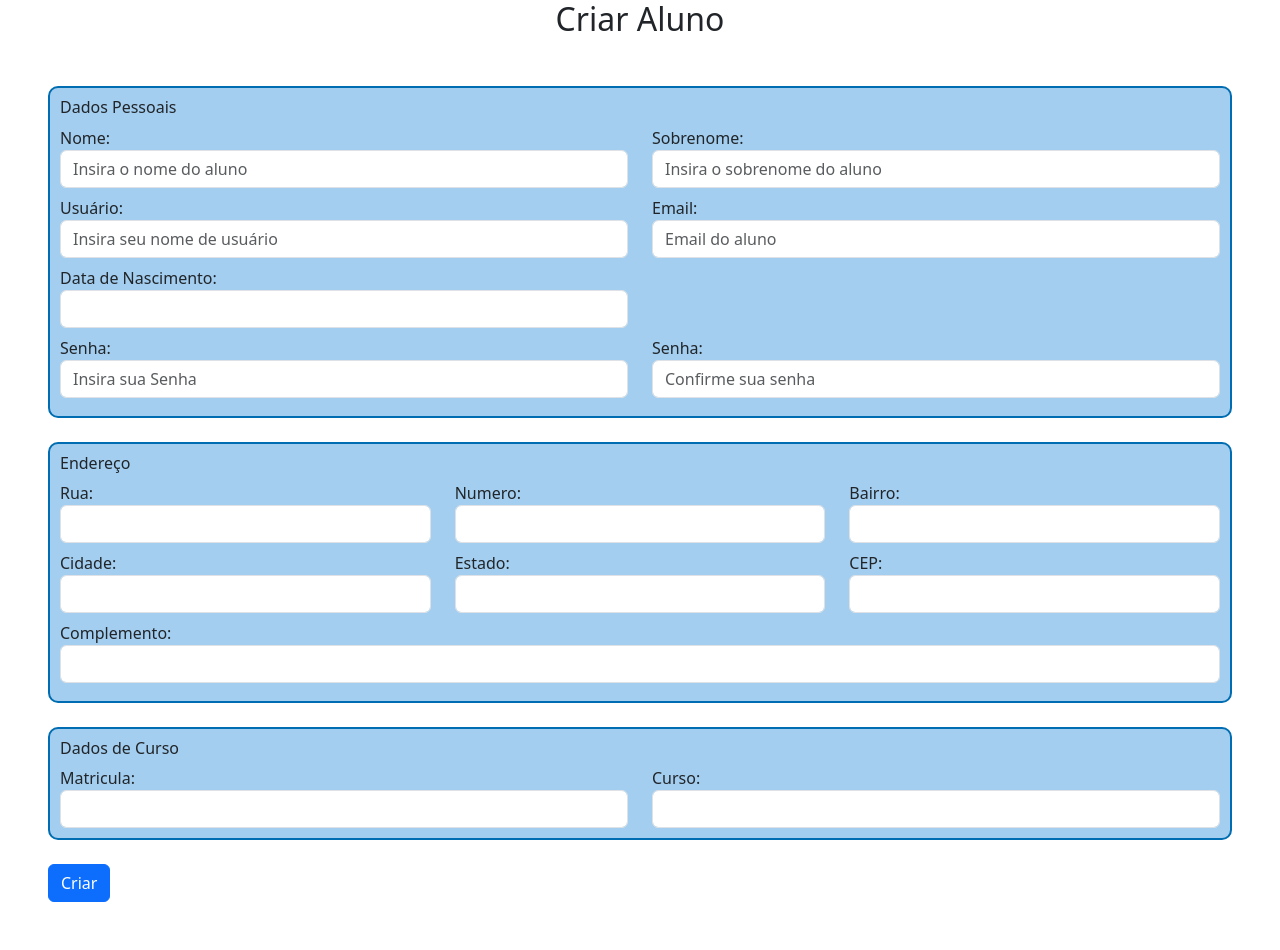
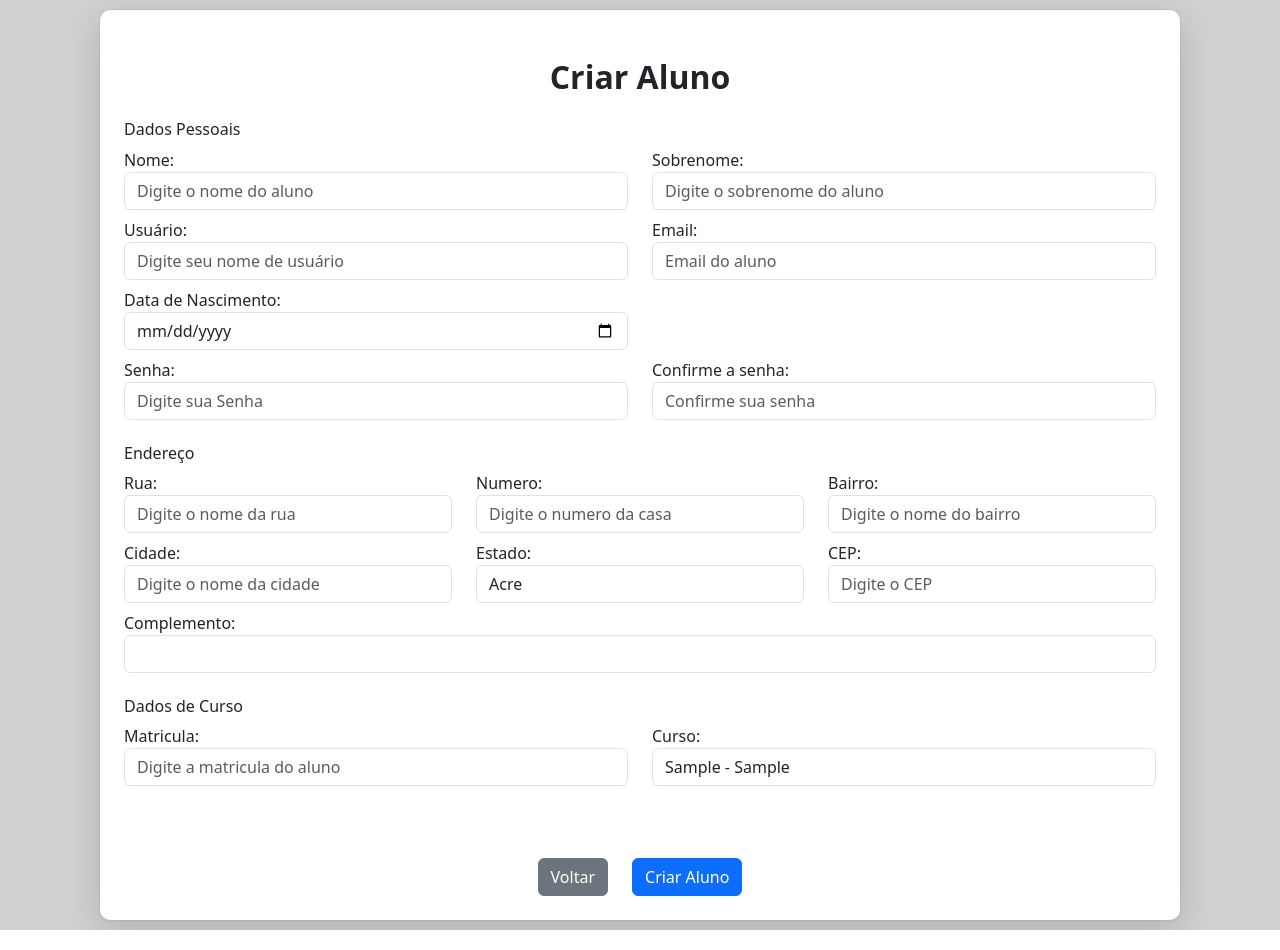
Before and after one commit to leonhardc/biblioteca, a Django app: page /usuario/criar-aluno/ in a window 1280 px wide. Run offline with Django 5.2, Linux system fonts and the light colour scheme; tables that the repository leaves empty hold one stand-in row (values such as "Sample post").

Commit message:
PROJECT UPDATE - Atualização no template do formulario de cadastro de aluno e codificação da validação dos campos do formulário de cadastro de alunos.

```diff
--- a/templates/form.html
+++ b/templates/form.html
@@ -10,49 +10,97 @@
             margin:0;
             padding: 0;
         }
-        #dados-pessoais, #endereco, #dados-curso{
-            padding: 10px;
-            background-color: #a3ceef;
-            border: solid 2px #006db2;
+        body {
+            background-color: #d0d1d2;
+        }
+        form{
+            padding: 20px;
+            background-color: #fff;
+            margin: 10px 100px;
+            box-shadow: rgba(0, 0, 0, 0.16) 0px 10px 36px 0px, rgba(0, 0, 0, 0.06) 0px 0px 0px 1px;
             border-radius: 10px;
         }
     </style>
 </head>
 <body>
-    <h2 style="text-align: center;">Criar Aluno</h2>
-    <form class="m-4 p-4" action="">
+    <form class="p-4" action="{% url 'usuario:criar-aluno' %}" method="POST">
+        <h2 class="my-4" style="text-align: center;"><strong>Criar Aluno</strong></h2>
         {% csrf_token %}
         <div id="dados-pessoais" class="mb-4">
             <h6>Dados Pessoais</h6>
             <div class="row mb-2">
+                <!-- TODO: Implementar separadamente label, campo e error -->
                 <div class="col">
-                    {{form.nome.as_field_group}}
+                    {{form.nome.label_tag}}
+                    {{form.nome}}
+                    {% if form.nome.error %}
+                        <div class="alert alert-danger mt-2">
+                            {{form.nome.errors}}
+                        </div>
+                    {% endif %}
                 </div>
                 <div class="col">
-                    {{form.sobrenome.as_field_group}}
+                    {{form.sobrenome.label_tag}}
+                    {{form.sobrenome}}
+                    {% if form.sobrenome.error %}
+                        <div class="alert alert-danger mt-2">
+                            {{form.sobrenome.errors}}
+                        </div>
+                    {% endif %}
                 </div>
             </div>
             <div class="row mb-2">
                 <div class="col">
-                    {{form.usuario.as_field_group}}
+                    <!-- TODO: Implementar função em javascript para sujerir usuário -->
+                    {{form.usuario.label_tag}}
+                    {{form.usuario}}
+                    {% if  form.usuario.errors %}
+                        <div class="alert alert-danger mt-2">
+                            {{form.usuario.errors}}
+                        </div>
+                    {% endif %}
                 </div>
                 <div class="col">
-                    {{form.email.as_field_group}}
+                    {{form.email.label_tag}}
+                    {{form.email}}
+                    {% if form.email.errors %}
+                        <div class="alert alert-danger mt-2">
+                            {{form.email.errors}}
+                        </div>
+                    {% endif %}
                 </div>
             </div>
             <div class="row mb-2">
                 <div class="col">
-                    {{form.data_nascimento.as_field_group}}
+                    {{form.data_nascimento.label_tag}}
+                    {{form.data_nascimento}}
+                    {% if form.data_nascimento.errors %}
+                        <div class="alert alert-danger mt-2">
+                            {{form.data_nascimento.errors}}
+                        </div>
+                    {% endif %}
                 </div>
                 <div class="col">
                 </div>
             </div>
             <div class="row mb-2">
                 <div class="col">
-                    {{form.senha.as_field_group}}
+                    {{form.senha.label_tag}}
+                    {{form.senha}}
+                    {% if form.senha.errors %}
+                        <div class="alert alert-danger mt-2">
+                            {{form.senha.errors}}
+                        </div>
+                    {% endif %}
                 </div>
                 <div class="col">
-                    {{form.senha_confirmacao.as_field_group}}
+                    {{form.senha_confirmacao.label_tag}}
+                    {{form.senha_confirmacao}}
+                    {% if form.senha_confirmacao.errors %}
+                        <div class="alert alert-danger mt-2">
+                            {{form.senha_confirmacao.errors}}
+                        </div>
+                    {% endif %}
                 </div>
             </div>
         </div>
@@ -60,40 +108,103 @@
             <h6>Endereço</h6>
             <div class="row mb-2">
                 <div class="col">
-                    {{form.rua.as_field_group}}
+                    {{form.rua.label_tag}}
+                    {{form.rua}}
+                    {% if form.rua.errors %}
+                        <div class="alert alert-danger mt-2">
+                            {{form.rua.errors}}
+                        </div>
+                    {% endif %}
                 </div>
                 <div class="col">
-                    {{form.numero.as_field_group}}
+                    {{form.numero.label_tag}}
+                    {{form.numero}}
+                    {% if form.numero.errors %}
+                        <div class="alert alert-danger mt-2">
+                            {{form.numero.errors}}
+                        </div>
+                    {% endif %}
                 </div>
                 <div class="col">
-                    {{form.bairro.as_field_group}}
+                    {{form.bairro.label_tag}}
+                    {{form.bairro}}
+                    {% if form.bairro.errors %}
+                        <div class="alert alert-danger mt-2">
+                            {{form.bairro.errors}}
+                        </div>
+                    {% endif %}
                 </div>
             </div>
             <div class="row mb-2">
                 <div class="col">
-                    {{form.cidade.as_field_group}}
+                    {{form.cidade.label_tag}}
+                    {{form.cidade}}
+                    {% if form.cidade.errors %}
+                        <div class="alert alert-danger mt-2">
+                            {{form.cidade.errors}}
+                        </div>
+                    {% endif %}
                 </div>
                 <div class="col">
-                    {{form.estado.as_field_group}}
+                    {{form.estado.label_tag}}
+                    {{form.estado}}
+                    {% if form.estado.errors %}
+                        <div class="alert alert-danger mt-2">
+                            {{form.estado.errors}}
+                        </div>
+                    {% endif %}
                 </div>
                 <div class="col">
-                    {{form.cep.as_field_group}}
+                    {{form.cep.label_tag}}
+                    {{form.cep}}
+                    {% if form.cep.errors %}
+                        <div class="alert alert-danger mt-2">
+                            {{form.cep.errors}}
+                        </div>
+                    {% endif %}
                 </div>
             </div>
             <div class="row mb-2">
                 <div class="col">
-                    {{form.complemento.as_field_group}}
+                    {{form.complemento.label_tag}}
+                    {{form.complemento}}
+                    {% if form.complemento.errors %}
+                        <div class="alert alert-danger mt-2">
+                            {{form.complemento.errors}}
+                        </div>
+                    {% endif %}
                 </div>
             </div>
         </div>
         <div id="dados-curso" class="mb-4">
             <h6>Dados de Curso</h6>
             <div class="row">
-                <div class="col">{{form.matricula.as_field_group}}</div>
-                <div class="col">{{form.curso.as_field_group}}</div>
+                <div class="col">
+                    {{form.matricula.label_tag}}
+                    {{form.matricula}}
+                    {% if form.matricula.errors %}
+                        <div class="alert alert-danger mt-2">
+                            {{form.matricula.errors}}
+                        </div>
+                    {% endif %}
+                </div>
+                <div class="col">
+                    {{form.curso.label_tag}}
+                    {{form.curso}}
+                    {% if form.curso.errors %}
+                        <div class="alert alert-danger mt-2">
+                            {{form.curso.errors}}
+                        </div>
+                    {% endif %}
+                </div>
             </div>
         </div>
-        <button class="btn btn-primary" type="submit">Criar</button>
+        <div class="row">
+            <div class="col d-flex justify-content-center mt-5">
+                <button class="btn btn-secondary me-4" type="button">Voltar</button>
+                <button class="btn btn-primary" type="submit">Criar Aluno</button>
+            </div>
+        </div>
     </form>
 </body>
 </html>
--- a/usuario/forms.py
+++ b/usuario/forms.py
@@ -1,5 +1,38 @@
 from django import forms
 from usuario.models import Aluno
+from curso.models import Curso
+from django.core.exceptions import ValidationError
+import re
+
+ESTADOS_BRASIL = (
+    ('AC', 'Acre'),
+    ('AL', 'Alagoas'),
+    ('AP', 'Amapá'),
+    ('AM', 'Amazonas'),
+    ('BA', 'Bahia'),
+    ('CE', 'Ceará'),
+    ('DF', 'Distrito Federal'),
+    ('ES', 'Espirito Santo'),
+    ('GO', 'Goiás'),
+    ('MA', 'Maranhão'),
+    ('MS', 'Mato Grosso do Sul'),
+    ('MT', 'Mato Grosso'),
+    ('MG', 'Minas Gerais'),
+    ('PA', 'Pará'),
+    ('PB', 'Paraíba'),
+    ('PR', 'Paraná'),
+    ('PE', 'Pernambuco'),
+    ('PI', 'Piauí'),
+    ('RJ', 'Rio de Janeiro'),
+    ('RN', 'Rio Grande do Norte'),
+    ('RS', 'Rio Grande do Sul'),
+    ('RO', 'Rondônia'),
+    ('RR', 'Roraima'),
+    ('SC', 'Santa Catarina'),
+    ('SP', 'São Paulo'),
+    ('SE', 'Sergipe'),
+    ('TO', 'Tocantins'),
+)
 
 class LoginForm(forms.Form):
     usuario = forms.CharField(label='Usuário', max_length=255,
@@ -8,23 +41,65 @@ class LoginForm(forms.Form):
                             widget=forms.PasswordInput(attrs={'class':'form-control', 'placeholder':'Senha', 'style': 'background-color:#e5ebf4'}))
 
 class FormularioAluno(forms.Form):
+
+    OPCOES_CURSOS = tuple([(e.cod_curso, f'{e.cod_curso} - {e.curso}') for e in Curso.objects.all()])
     # Dados Pessoais
-    nome = forms.CharField(label='Nome', max_length=50, widget=forms.TextInput(attrs={'class':'form-control', 'placeholder':'Insira o nome do aluno'}))
-    sobrenome = forms.CharField(label='Sobrenome', max_length=100, widget=forms.TextInput(attrs={'class':'form-control', 'placeholder':'Insira o sobrenome do aluno'}))
+    nome = forms.CharField(label='Nome', max_length=50, widget=forms.TextInput(attrs={'class':'form-control', 'placeholder':'Digite o nome do aluno'}))
+    sobrenome = forms.CharField(label='Sobrenome', max_length=100, widget=forms.TextInput(attrs={'class':'form-control', 'placeholder':'Digite o sobrenome do aluno'}))
     email = forms.CharField(label='Email', max_length=100, widget=forms.EmailInput(attrs={'class':'form-control', 'placeholder':'Email do aluno'}))
-    usuario = forms.CharField(label='Usuário', max_length=20, widget=forms.TextInput(attrs={'class':'form-control', 'placeholder':'Insira seu nome de usuário'}))
-    senha = forms.CharField(label='Senha', max_length=50, widget=forms.PasswordInput(attrs={'class':'form-control', 'placeholder':'Insira sua Senha'}))
-    senha_confirmacao = forms.CharField(label='Senha', max_length=50, widget=forms.PasswordInput(attrs={'class':'form-control', 'placeholder':'Confirme sua senha'}))
-    matricula=forms.CharField(label='Matricula', max_length=6, widget=forms.TextInput(attrs={'class':'form-control', 'placeholder':'Insira a matricula do Aluno'}))
-    data_nascimento = forms.DateField(label='Data de Nascimento', widget=forms.DateInput(attrs={'class':'form-control'}))
+    usuario = forms.CharField(label='Usuário', max_length=20, widget=forms.TextInput(attrs={'class':'form-control', 'placeholder':'Digite seu nome de usuário'}))
+    senha = forms.CharField(label='Senha', max_length=50, widget=forms.PasswordInput(attrs={'class':'form-control', 'placeholder':'Digite sua Senha'}))
+    senha_confirmacao = forms.CharField(label='Confirme a senha', max_length=50, widget=forms.PasswordInput(attrs={'class':'form-control', 'placeholder':'Confirme sua senha'}))
+    data_nascimento = forms.DateField(label='Data de Nascimento', widget=forms.DateInput(attrs={'type':'date', 'class':'form-control'}))
     # Endereço
-    rua = forms.CharField(label='Rua', max_length=100, widget=forms.TextInput(attrs={'class':'form-control'}))
-    numero= forms.CharField(label='Numero',max_length=6,widget=forms.TextInput(attrs={'class':'form-control'}))
-    bairro= forms.CharField(label='Bairro',max_length=100,widget=forms.TextInput(attrs={'class':'form-control'}))
-    cidade = forms.CharField(label='Cidade',max_length=50,widget=forms.TextInput(attrs={'class':'form-control'}))
-    estado= forms.CharField(label='Estado',max_length=50,widget=forms.TextInput(attrs={'class':'form-control'}))
-    cep = forms.CharField(label='CEP',max_length=8,widget=forms.TextInput(attrs={'class':'form-control'}))
-    complemento= forms.CharField(label='Complemento',max_length=200,widget=forms.TextInput(attrs={'class':'form-control'}))
+    rua = forms.CharField(label='Rua', max_length=100, widget=forms.TextInput(attrs={'class':'form-control', 'placeholder':'Digite o nome da rua'}))
+    numero = forms.CharField(label='Numero',max_length=6,widget=forms.TextInput(attrs={'class':'form-control', 'placeholder':'Digite o numero da casa'}))
+    bairro = forms.CharField(label='Bairro',max_length=100,widget=forms.TextInput(attrs={'class':'form-control', 'placeholder':'Digite o nome do bairro'}))
+    cidade = forms.CharField(label='Cidade',max_length=50,widget=forms.TextInput(attrs={'class':'form-control', 'placeholder':'Digite o nome da cidade'}))
+    # estado= forms.CharField(label='Estado',max_length=50,widget=forms.TextInput(attrs={'class':'form-control', 'placeholder':'Digite o estado'}))
+    estado = forms.ChoiceField(label='Estado',choices=ESTADOS_BRASIL, widget=forms.Select(attrs={'class':'form-control'}))
+    cep = forms.CharField(label='CEP',max_length=8,widget=forms.TextInput(attrs={'class':'form-control', 'placeholder':'Digite o CEP'}))
+    complemento= forms.CharField(label='Complemento',max_length=200,widget=forms.TextInput(attrs={'class':'form-control' , 'placeholder':''}))
     # Curso
-    matricula = forms.CharField(label='Matricula', max_length=6,widget=forms.TextInput(attrs={'class':'form-control'}))
-    curso = forms.CharField(label='Curso', max_length=100,widget=forms.TextInput(attrs={'class':'form-control'}))
+    matricula = forms.CharField(label='Matricula', max_length=6,widget=forms.TextInput(attrs={'class':'form-control', 'placeholder':'Digite a matricula do aluno'}))
+    curso = forms.ChoiceField(label='Curso',choices=OPCOES_CURSOS, widget=forms.Select(attrs={'class':'form-control'}))
+
+    def clean_senha_confirmacao(self):
+        senha = self.cleaned_data['senha']
+        senha_confirmacao = self.cleaned_data['senha_confirmacao']
+        if senha != senha_confirmacao:
+            raise ValidationError('As senhas digitadas não são iguais.')
+        return senha_confirmacao
+
+    def clean_nome(self):
+        nome = self.cleaned_data['nome']
+        if re.search(r'[0-9]', nome):
+            raise ValidationError('O nome do aluno não pode conter números.')
+        return nome
+
+    def clean_sobrenome(self):
+        sobrenome = self.cleaned_data['sobrenome']
+        if re.search(r'[0-9]', sobrenome):
+            raise ValidationError('O sobrenome do aluno não pode conter números.')
+        return sobrenome
+
+    def clean_email(self):
+        formato_email = r'^[a-zA-Z0-9.-_]+@[a-zA-Z0-9]+\.[a-zA-Z\.a-zA-Z]{1,3}'
+        email = self.cleaned_data['email']
+        if not re.match(formato_email, email):
+            raise ValidationError('Formato inválido.')
+        return email
+
+
+    def clean_matricula(self):
+        matricula = self.cleaned_data['matricula']
+        if re.search(r'[a-zA-Z]', matricula):
+            raise ValidationError('O campo de matricula deve conter somente numeros.')
+        return matricula
+
+    def clean_cep(self):
+        cep = self.cleaned_data['cep']
+        if len(cep) != 8:
+            raise ValidationError('O CEP deve conter 8 caracteres.')
+        if re.match(r'[a-zA-Z]', cep):
+            raise ValidationError('O campo CEP não deve conter letras.')
--- a/usuario/views.py
+++ b/usuario/views.py
@@ -62,14 +62,17 @@ def sair(request):
 # CRUD de Aluno
 def criar_aluno(request):
     if request.method == 'GET':
-        # TODO: Carregar formulário de inserção de dados para Aluno
         formulario_aluno = FormularioAluno()
         return render(request, template_name='form.html', context={'form':formulario_aluno})
-        pass
     else:
-        if request.methof == 'POST':
+        if request.method == 'POST':
             # TODO: Salvar as informações de usuário e aluno do formulário no banco de dados
-            pass
+            formulario_novo_aluno = FormularioAluno(request.POST)
+            # TODO: Implementar página de retorno com mensagem de sucesso
+            if formulario_novo_aluno.is_valid():
+                return HttpResponse('OK')
+            else:
+                return render(request, template_name='form.html', context={'form':formulario_novo_aluno})
 
 
 def ler_aluno(request, uid):
```
